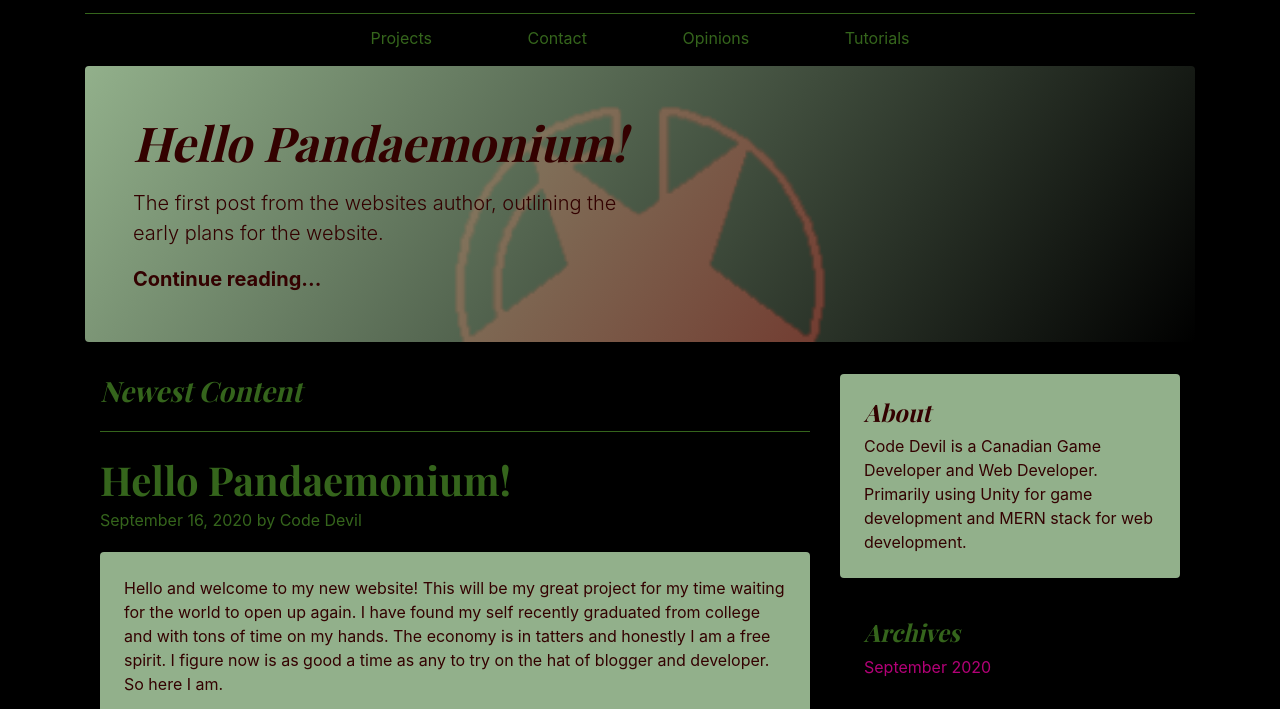
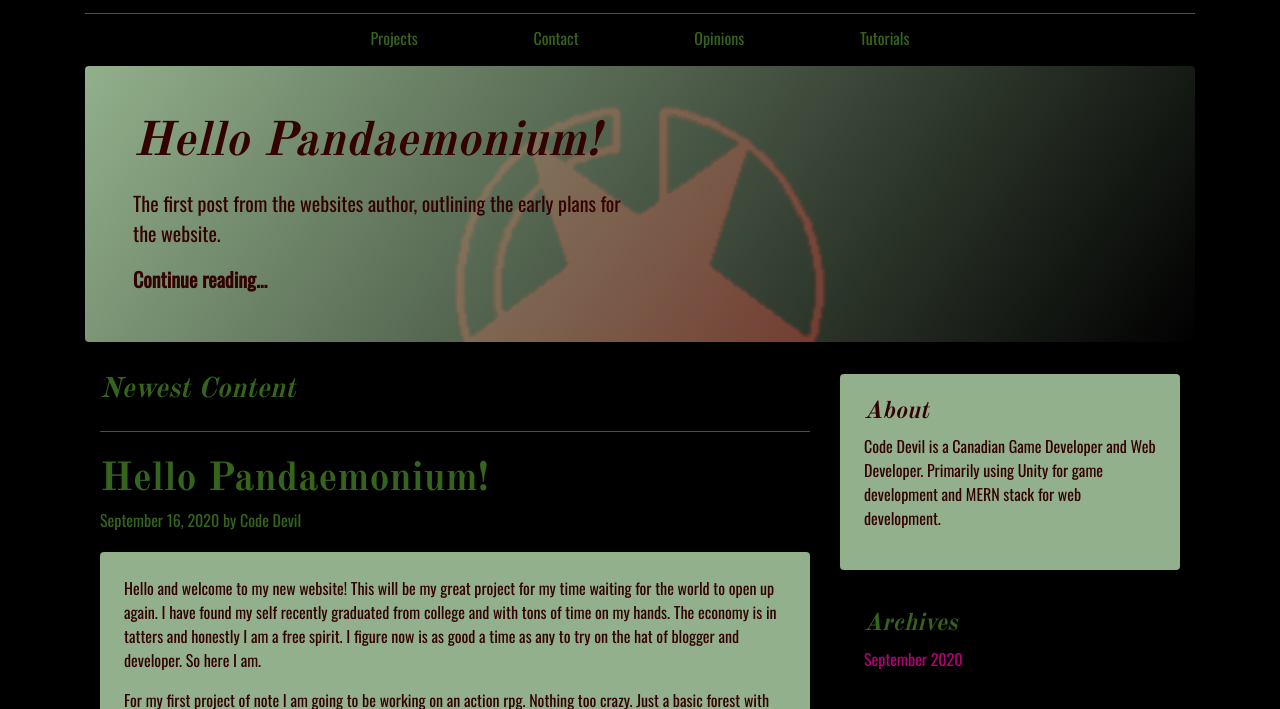
Before and after one commit to CodeDevil-Ca/CodeDevilSource, a website: page public/index.html in a window 1280 px wide. Shown: the part 99-808 px from the top of the page. Drawn offline with nearby package versions, Linux system fonts and the light colour scheme; files that its build step writes are made by us from their sources; files whose address does not match are found by name.

Commit message:
new fonts

```diff
--- a/CSS/blog.css
+++ b/CSS/blog.css
@@ -1,4 +1,6 @@
 /* stylelint-disable selector-list-comma-newline-after */
+@import url('https://fonts.googleapis.com/css2?family=Old+Standard+TT:wght@700&display=swap');
+@import url('https://fonts.googleapis.com/css2?family=Oswald&display=swap');
 a{
   color:#b30077;
 }
@@ -67,9 +69,12 @@ a:hover {
 }
 
 h1, h2, h3, h4, h5, h6 {
-  font-family: "Playfair Display", Georgia, "Times New Roman", serif;
+  font-family: 'Old Standard TT',"Playfair Display", Georgia, "Times New Roman", serif;
 }
-
+p,ol,a
+{
+  font-family: 'Oswald', sans-serif;
+}
 .display-4 {
   font-size: 2.5rem;
 }
--- a/public/index.html
+++ b/public/index.html
@@ -105,8 +105,8 @@
     <aside class="col-md-4 blog-sidebar">
       <div class="p-4 mb-3 background-about rounded text-custom-dark">
         <h4 class="font-italic">About</h4>
-        Code Devil is a Canadian Game Developer and Web Developer. Primarily using Unity for game development and MERN stack for web development.
-      </div>
+        <p>Code Devil is a Canadian Game Developer and Web Developer. Primarily using Unity for game development and MERN stack for web development.
+      </p></div>
 
       <div class="p-4">
         <h4 class="font-italic text-custom">Archives</h4>
```
